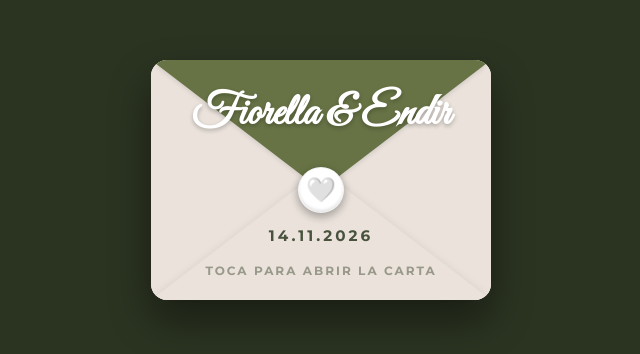
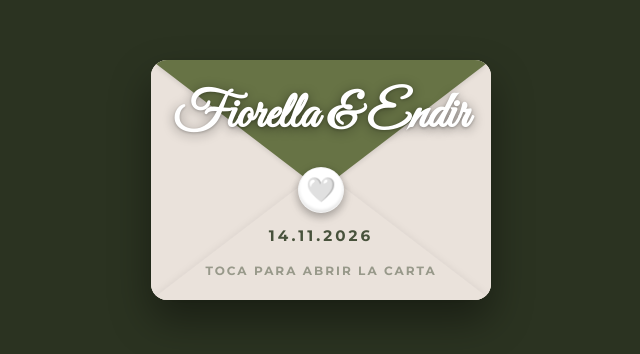
Before and after one commit to Odba08/Invitation, a React (Vite) app: page / in a window 1280 px wide. Shown: the part 220-574 px from the top of the page, without its empty margins (319-959 px from the left). Built offline with nearby package versions, Linux system fonts and the light colour scheme; a web font is replaced by a local one.

Commit message:
Mejorar legibilidad de nombres en el sobre

```diff
--- a/src/index.css
+++ b/src/index.css
@@ -203,14 +203,14 @@ body {
 
 .front-names {
   font-family: var(--font-cursive);
-  font-size: 2.8rem;
+  font-size: 3.2rem;
   line-height: 1.1;
-  text-shadow: 0 2px 4px rgba(0,0,0,0.25);
+  text-shadow: 0 2px 12px rgba(0, 0, 0, 0.4), 0 1px 3px rgba(0, 0, 0, 0.25);
   margin-bottom: 5px;
   color: #ffffff;
   z-index: 10;
   position: absolute;
-  top: 30px;
+  top: 28px;
 }
 
 .seal-heart {
```
